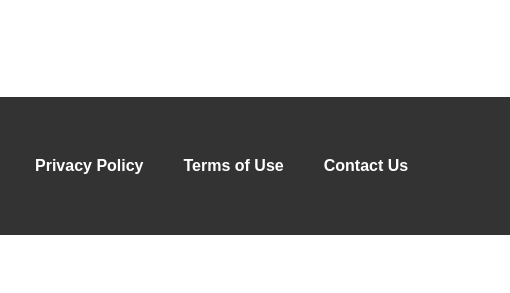
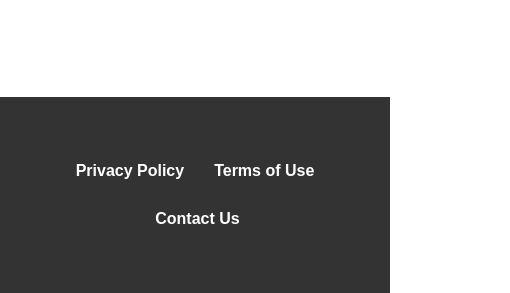
Before and after one commit to MishaPanivnyk/ukd-online-store-basket-frontend, a website built with Parcel: page src/index.html in a window 390 px wide. Shown: the part 744-1037 px from the top of the page, 510 px wide, since content can reach past the window. Before the commit the page ends 979 px from the top, so only its background shows below. Built offline with nearby package versions, Linux system fonts and the light colour scheme; no server answers.

Commit message:
add mobile style

```diff
--- a/package.json
+++ b/package.json
@@ -18,10 +18,12 @@
     "url": "https://github.com/goitacademy/parcel-project-template/issues"
   },
   "dependencies": {
+    "axios": "^1.3.6",
     "notiflix": "^3.2.6"
   },
   "devDependencies": {
     "@parcel/transformer-sass": "^2.6.0",
+    "buffer": "^5.7.1",
     "parcel": "^2.6.0",
     "parcel-reporter-clean-dist": "^1.0.4",
     "posthtml-include": "^1.7.4"
--- a/src/css/style.scss
+++ b/src/css/style.scss
@@ -51,6 +51,9 @@ nav {
 nav ul li {
   display: inline-block;
   margin-right: 20px;
+  @media only screen and (max-width: 576px) {
+    margin: 5px 0;
+  }
 }
 
 nav ul li:last-child {
@@ -68,7 +71,7 @@ nav ul li a {
   padding-left: 15px;
   padding-right: 15px;
   @media (min-width: 320px) {
-    width: 480px;
+    width: 320px;
   }
   @media (min-width: 768px) {
     width: 768px;
@@ -90,6 +93,9 @@ nav ul li a {
   justify-content: center; */
   text-align: center;
   color: #fff;
+  // @media only screen and (max-width: 600px) {
+  //   background-size: 100% 100%;
+  // }
 }
 
 .hero h1 {
@@ -204,8 +210,10 @@ nav ul li a {
   cursor: pointer;
   z-index: 9999;
   transition: transform 0.2s ease-in-out;
+  @media only screen and (max-width: 768px) {
+    top: 15px;
+  }
 }
-
 .cart-button:hover {
   transform: translateY(-2px);
 }
@@ -232,14 +240,47 @@ nav ul li a {
 }
 /* Стилі Footer */
 
+/* Загальні стилі */
 footer {
   background-color: #333;
   color: #fff;
+  display: flex;
+  justify-content: center;
+  align-items: center;
+}
+
+footer nav ul {
+  margin: 0;
+  padding: 0;
+  list-style: none;
+  display: flex;
+}
+
+footer nav ul li {
+  margin: 0 10px;
 }
 
 footer nav ul li a {
   color: #fff;
 }
+
+/* Адаптивні стилі */
+@media only screen and (max-width: 768px) {
+  footer {
+    flex-direction: column;
+    text-align: center;
+  }
+
+  footer nav ul {
+    flex-wrap: wrap;
+    justify-content: center;
+  }
+
+  footer nav ul li {
+    margin: 5px;
+  }
+}
+
 .item-quantity {
   width: 26px;
 
--- a/src/index.html
+++ b/src/index.html
@@ -14,8 +14,8 @@ https://cdn.jsdelivr.net/npm/notiflix@3.2.6/dist/notiflix-3.2.6.min.css
   </head>
   <body>
     <!-- Header -->
-
     <header>
+      <div class="container">
         <nav>
           <ul>
             <li><a href="#">Home</a></li>
@@ -23,8 +23,8 @@ https://cdn.jsdelivr.net/npm/notiflix@3.2.6/dist/notiflix-3.2.6.min.css
             <li><a href="#">Support</a></li>
           </ul>
         </nav>
+      </div>
     </header>
-
     <!-- Hero -->
     <section class="hero">
       <h1>Welcome to the Apple Store</h1>
--- a/src/js/script.js
+++ b/src/js/script.js
@@ -1,11 +1,12 @@
 import { Notify } from 'notiflix/build/notiflix-notify-aio';
+import axios from 'axios';
 // Отримання списку продуктів з бекенду
 const fetchProducts = async () => {
   try {
-    const response = await fetch(
+    const response = await axios.get(
       'https://ukd-online-store-basket-backend.onrender.com/api/products/'
     );
-    const products = await response.json();
+    const products = response.data;
 
     // Додавання кожного продукту у список на сторінці
     const productList = document.getElementById('product-list');
```
Also changed, not shown: 1 other file. Lines whose indentation alone changed are shown as unchanged.
